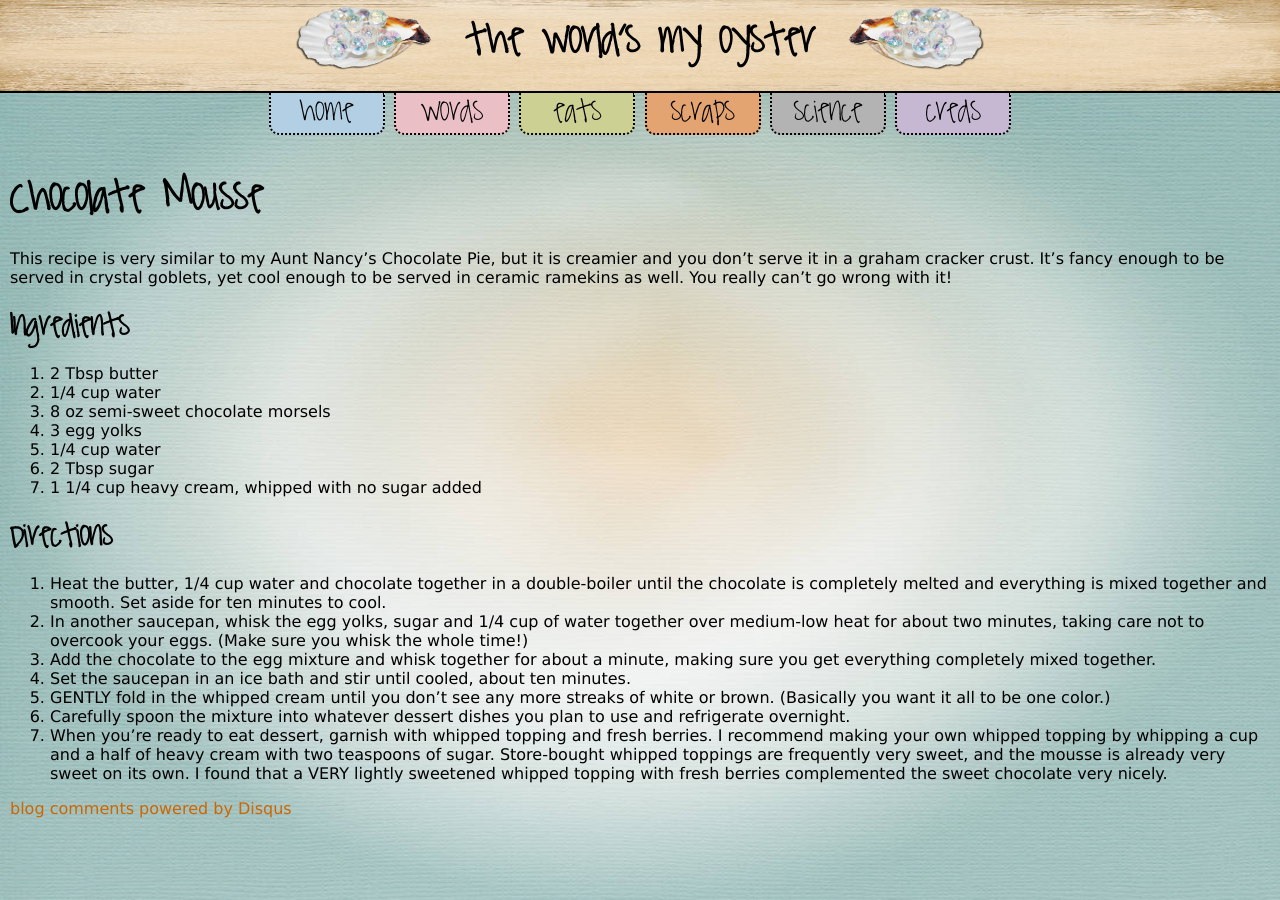
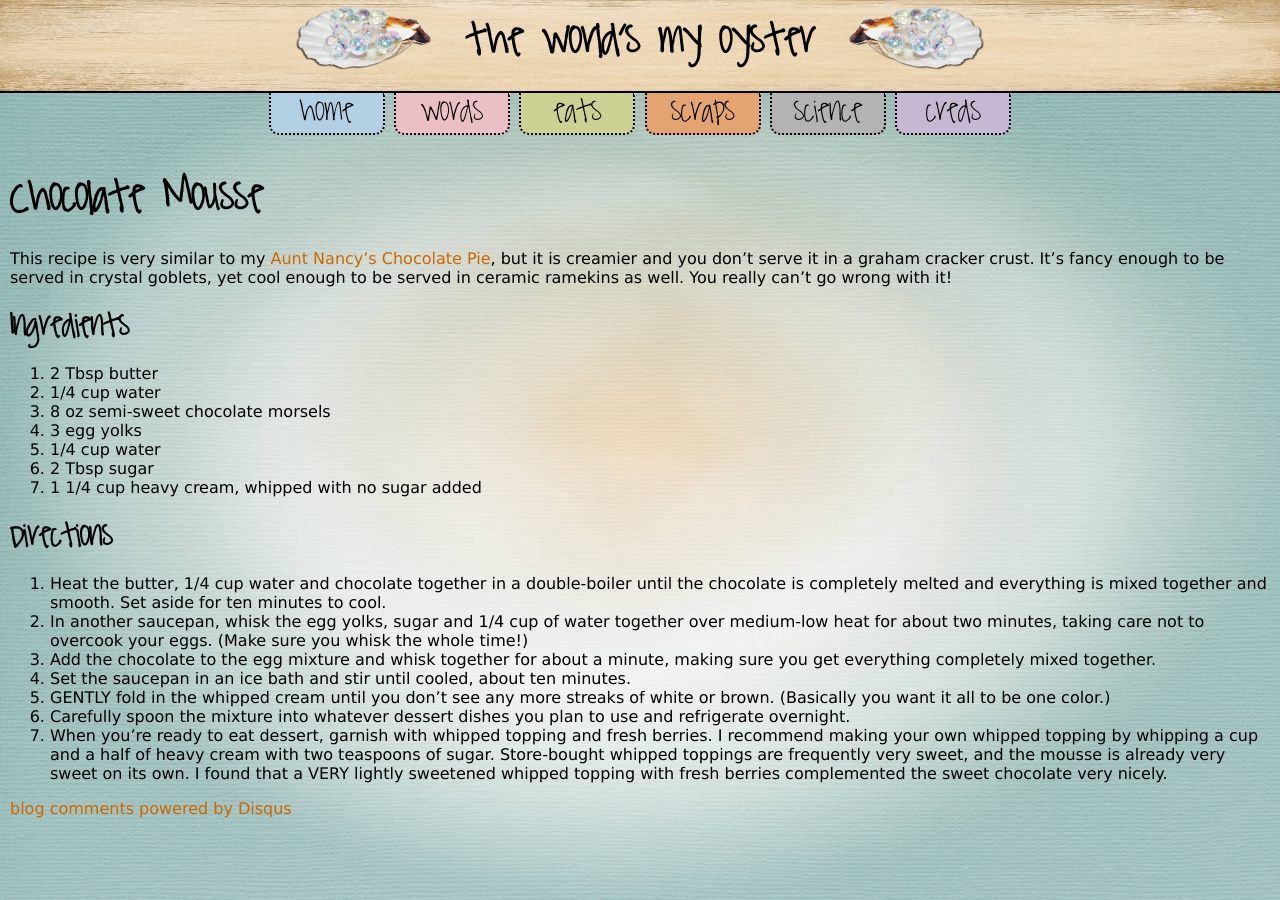
Before and after one commit to kpetersen/kpetersen.github.io, a Jekyll site: the page built from eats/desserts/_posts/2012-1-20-mousse.markdown, in a window 1280 px wide. Built offline with Jekyll 4.4.1, drawn with Linux system fonts in a browser that asks for light colours; comment, search, counter and statistics services are not loaded; part of the change alters nothing that is shown.

```diff
--- a/eats/desserts/_posts/2012-1-20-mousse.markdown
+++ b/eats/desserts/_posts/2012-1-20-mousse.markdown
@@ -4,7 +4,7 @@ title: Chocolate Mousse
 ---
 
 # Chocolate Mousse
-This recipe is very similar to my Aunt Nancy's Chocolate Pie, but it is creamier and you don't serve it in a graham cracker crust. It's fancy enough to be served in crystal goblets, yet cool enough to be served in ceramic
+This recipe is very similar to my [Aunt Nancy's Chocolate Pie](http://worldsmyoyster.com/eats/desserts/2011/10/25/chocolate-pie.html), but it is creamier and you don't serve it in a graham cracker crust. It's fancy enough to be served in crystal goblets, yet cool enough to be served in ceramic
 ramekins as well. You really can't go wrong with it!
 
 ## Ingredients
```
